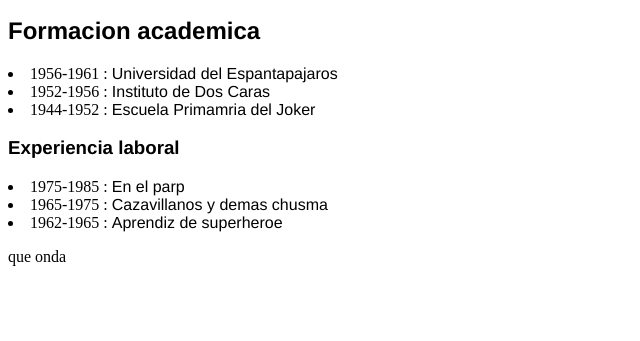
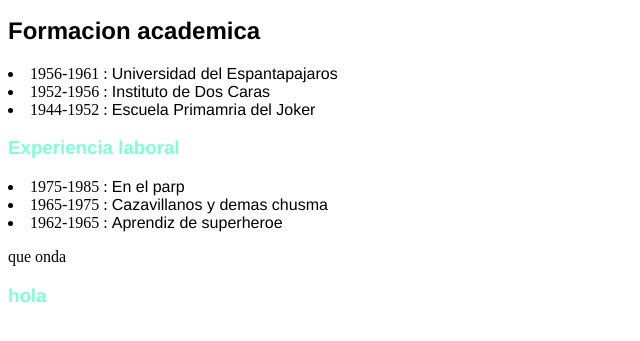
Before and after one commit to yanelzita/trabajo-1-si-sube, a plain HTML site: page index.html in a window 1280 px wide. Shown: the part 185-526 px from the top of the page, without its empty margins (0-640 px from the left). Drawn offline with Linux system fonts and the light colour scheme.

Commit message:
agregue un h3

```diff
--- a/index.html
+++ b/index.html
@@ -27,5 +27,7 @@
     <li>1965-1975 : <span>Cazavillanos y demas chusma</span> </li>
     <li>1962-1965 : <span>Aprendiz de superheroe </span> </li>
     <p> que onda </p>
+    <h3>hola</h3>
+
 </body>
 </html>
--- a/styles.css
+++ b/styles.css
@@ -2,3 +2,4 @@ h1{font-family: 'Franklin Gothic Medium', 'Arial Narrow', Arial, sans-serif;}
 span{font-family: 'Franklin Gothic Medium', 'Arial Narrow', Arial, sans-serif;}
 h2{font-family: 'Franklin Gothic Medium', 'Arial Narrow', Arial, sans-serif;}
 h3{font-family: 'Franklin Gothic Medium', 'Arial Narrow', Arial, sans-serif;}
+h3{color: aquamarine;}
```
